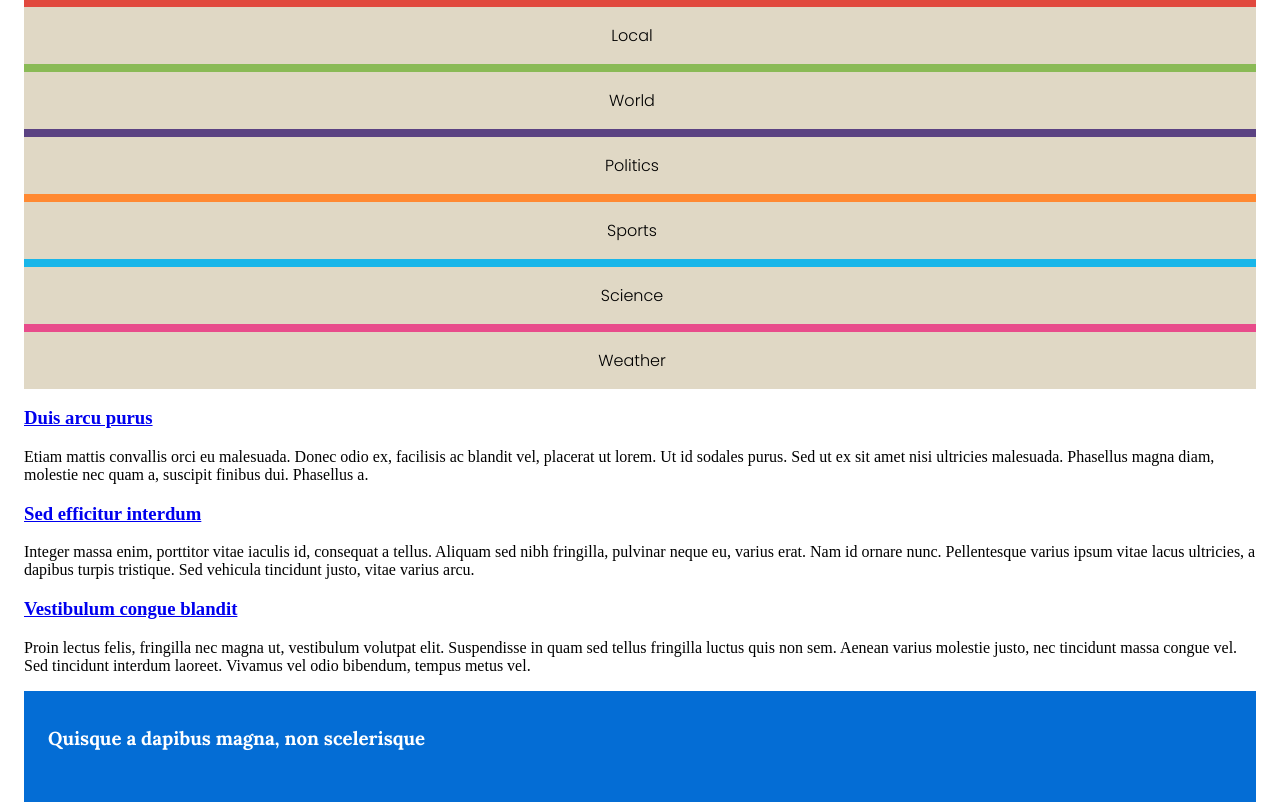
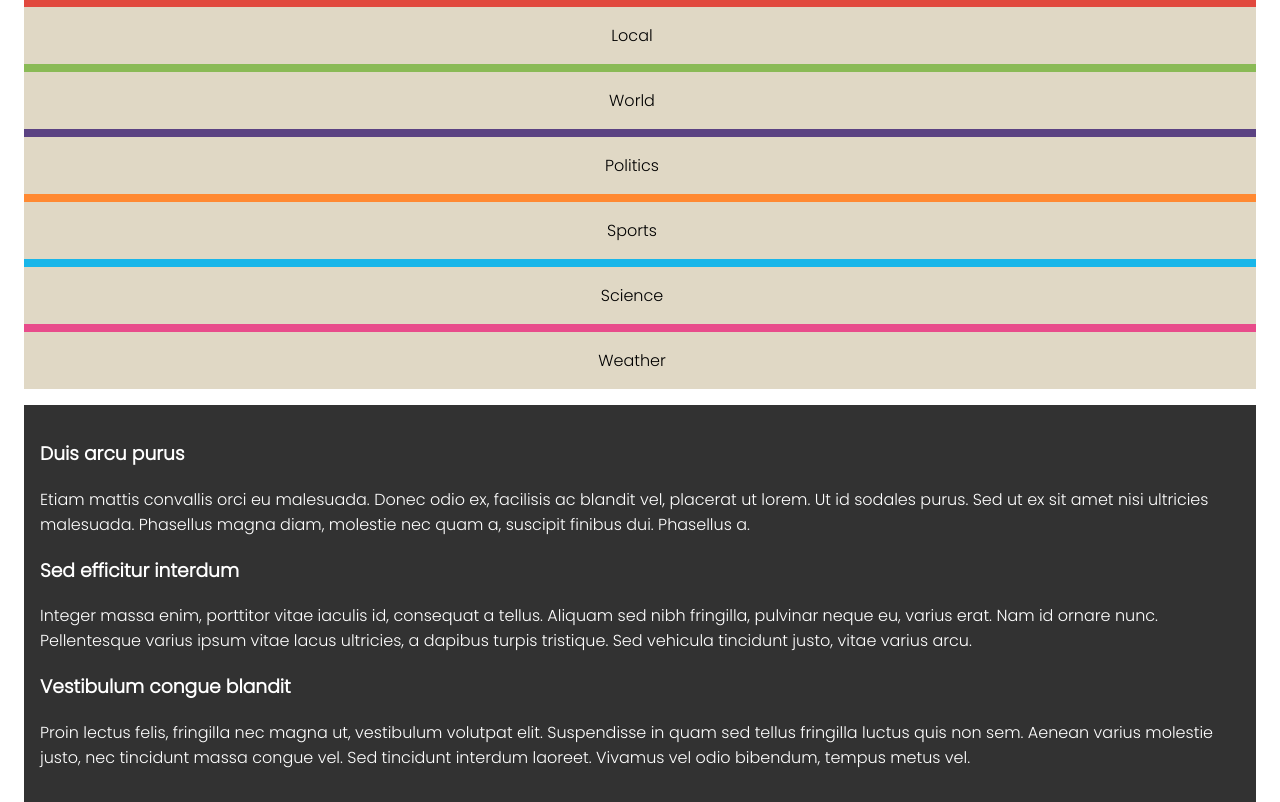
Before and after one commit to Fabio-A-Sa/Y2S2-LinguagensTecnologiasWeb, a PHP site: page /item.html in a window 1280 px wide. Shown: the part 247-1049 px from the top of the page. Run offline with PHP 8.4, Linux system fonts and the light colour scheme.

Commit message:
something

```diff
--- a/Exercises/Ficha 2 - CSS/style.css
+++ b/Exercises/Ficha 2 - CSS/style.css
@@ -9,7 +9,7 @@ body {
     display: none;
 }
 
-header a, #menu a {
+header a, #menu a, #related a {
     text-decoration: none;
 }
 
@@ -27,14 +27,6 @@ header h1, header h2 {
 
 header.signup {
     font-family: Poppins;
-}
-
-p:hover {
-    color: white;
-}
-
-section:hover {
-    background-color: #2A2F33;
 }
 
 #menu {
@@ -59,3 +51,22 @@ section:hover {
 #menu ul li:nth-child(4) { border-top: 0.5em solid #FF8932; }
 #menu ul li:nth-child(5) { border-top: 0.5em solid #19B6E9; }
 #menu ul li:nth-child(6) { border-top: 0.5em solid #E84C8B; }
+
+#menu ul li:nth-child(n):hover { background-color: #848d91; }
+
+
+#related {
+    margin: 1em 0em 1em;
+    padding: 1em;
+    background-color: #323232;
+}
+
+#related h1 {
+    font-weight: bold;
+}
+
+#related a, #related p {
+    color: white;
+    text: white;
+    font-family: Poppins;
+}
```
